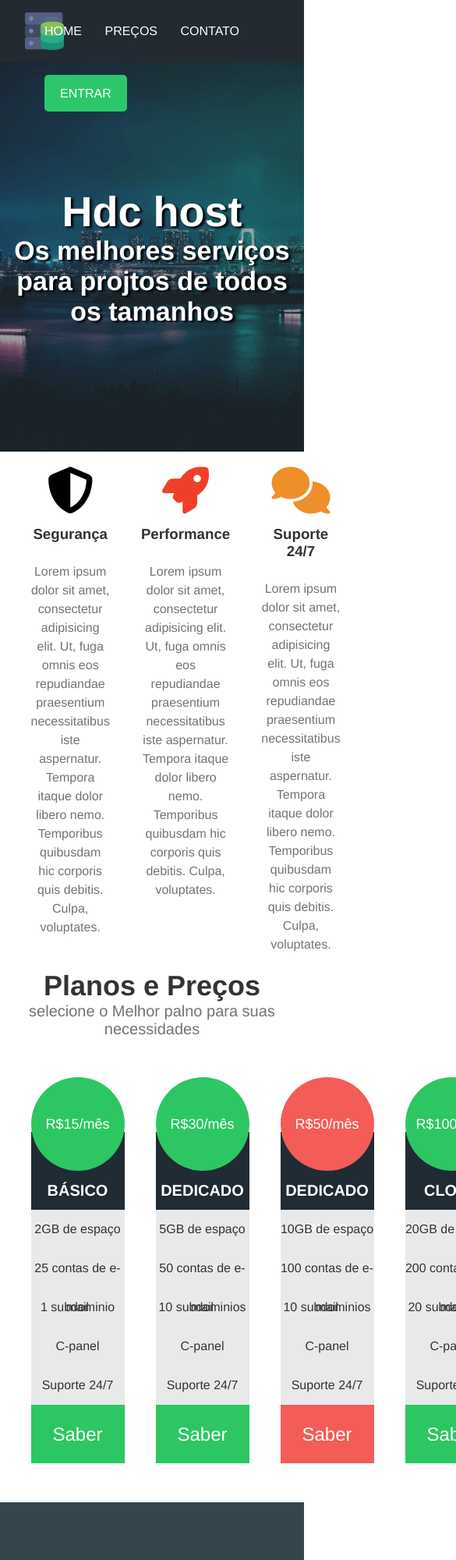
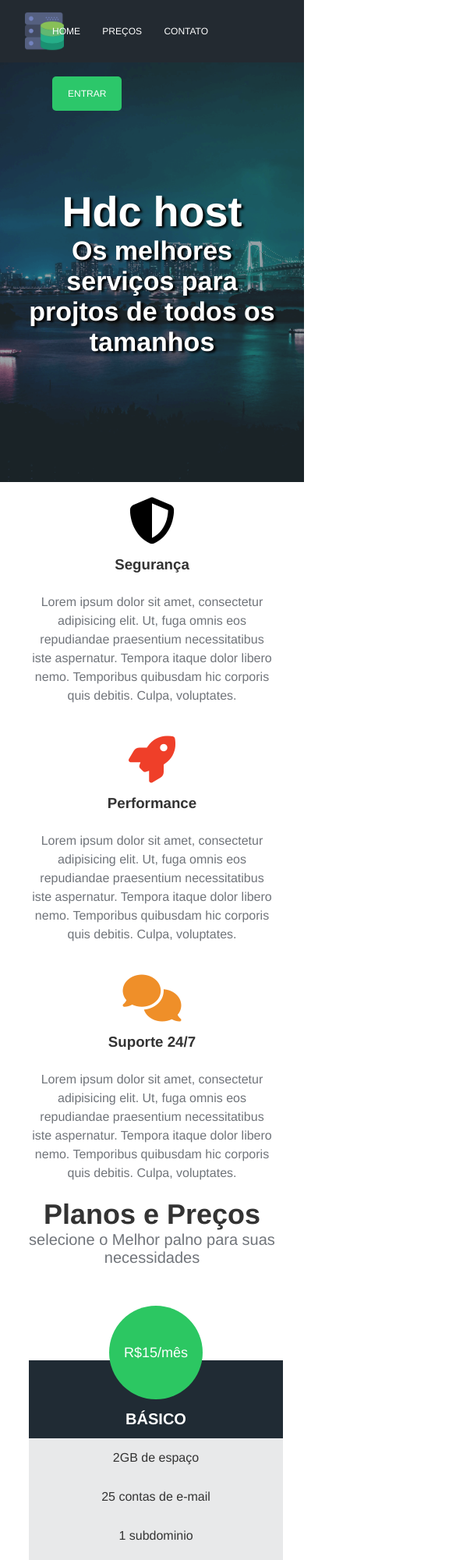
Before and after one commit to Andersson-Sandoval/3-hdc_host, a plain HTML site: page index.html in a window 390 px wide. Shown: the top 2000 px of the page at 78% size, 585 px wide, since content can reach past the window. Drawn offline with Linux system fonts and the light colour scheme.

Commit message:
Finalizado responsividade no projeto

```diff
--- a/css/styles.css
+++ b/css/styles.css
@@ -330,3 +330,82 @@ footer {
     font-weight: bold;
     margin: 20px 0 100px;
 }
+
+/* Responsividade/*
+
+/* laptops a partir de 1100px */
+
+@media (max-width:1100px){
+    .plans-container{
+        width: 95%;
+    }
+    .plan {
+        margin: 0 5px;
+    }
+
+
+}
+
+
+
+/* tablets at´3 de 900px */
+
+@media (max-width:900px) {
+    .main-banner p {
+        padding: 0 6rem;
+    }
+    .searchdomain-container {
+        padding: 2rem 4rem;
+    }
+}
+
+
+/* celulares 576px */
+
+@media (max-width:576px) {
+    html,body {
+        overflow-x: hidden;
+    }
+    .main-banner p {
+        padding: 0 2rem;
+    }
+
+    .services-container ul {
+        flex-direction: column;
+    }
+
+
+    .navbar-items{
+        font-size: 12px;
+        margin-left: 10px;
+    }
+    .plans-container{
+        flex-direction: column;
+        width: 100%;
+        padding: 0 2rem;
+    }
+    .plan {
+        width: 100%;
+        max-width: 100%;
+        margin-bottom: 15px;
+    }
+
+    .searchdomain-container h2 {
+        font-size: 28px;
+
+    }
+    .searchdomain-container input[type="text"] {
+        width: 100%;
+
+    }
+
+    .contact-container{
+        padding: 3rem 2rem;
+    }
+    .contact-container input,
+    .contact-container textarea {
+        width: 100%;
+        margin: 10px 0;
+
+    }
+}
```
